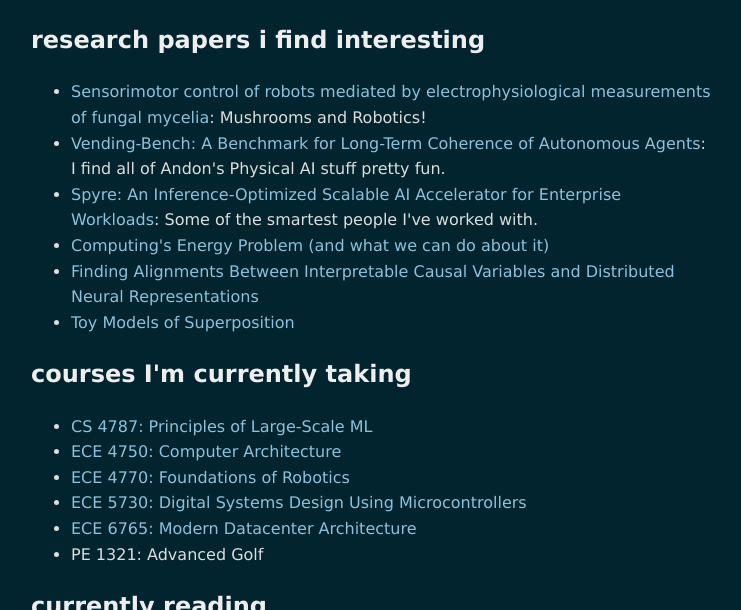
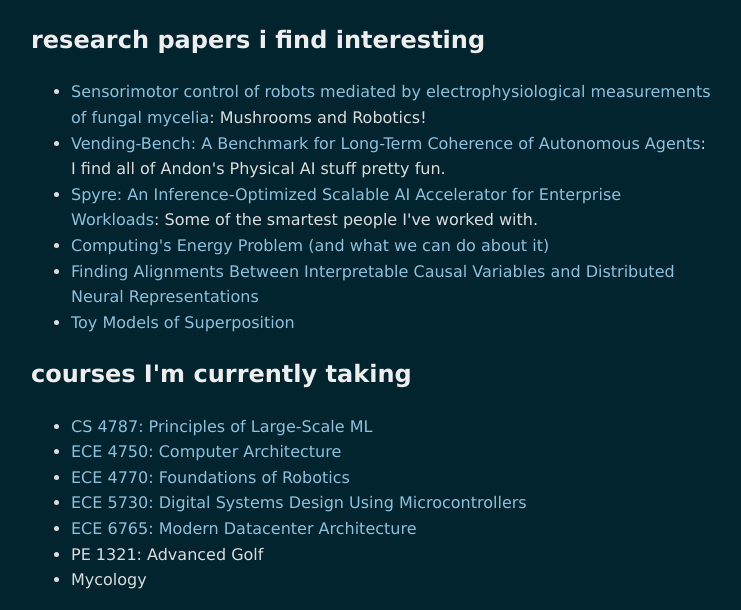
Before and after one commit to luddefell/website, a plain HTML site: page interests.html in a window 1280 px wide. Shown: the part 140-750 px from the top of the page, without its empty margins (269-1010 px from the left). Drawn offline with Linux system fonts and the light colour scheme.

Commit message:
Add Mycology to current courses

```diff
--- a/interests.html
+++ b/interests.html
@@ -38,6 +38,7 @@
 				<li><a href="https://ece4760.github.io/" target="_blank" rel="noopener">ECE 5730: Digital Systems Design Using Microcontrollers</a></li>
 				<li><a href="https://www.csl.cornell.edu/courses/ece6765/index.html" target="_blank" rel="noopener">ECE 6765: Modern Datacenter Architecture</a></li>
 				<li>PE 1321: Advanced Golf</li>
+				<li>Mycology</li>
 			</ul>
 		</section>
 
```
